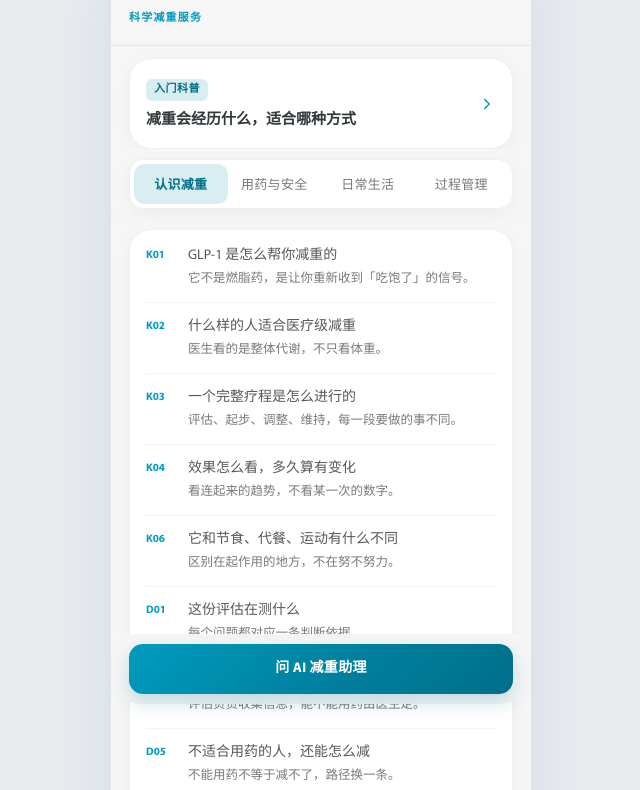
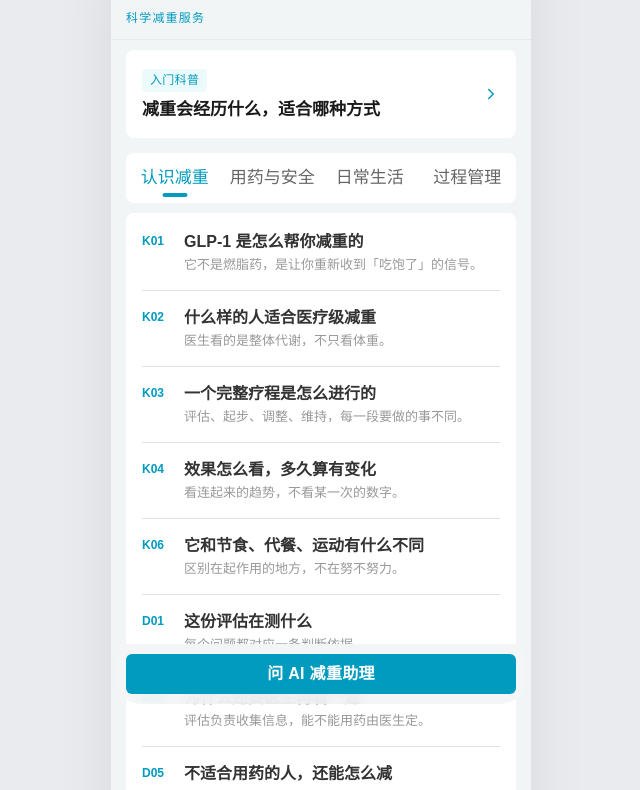
Before and after one commit to lipulin222/online-health-care, a plain HTML site: page patient-education/index.html in a window 1280 px wide. Shown: the part 72-862 px from the top of the page, without its empty margins (319-959 px from the left). Drawn offline with Linux system fonts and the light colour scheme; a web font is replaced by a local one.

Commit message:
chore: 同步 portal 页面与品牌素材（2026-11-13 15:46）

```diff
--- a/patient-education/index.html
+++ b/patient-education/index.html
@@ -7,129 +7,128 @@
 <link rel="icon" href="assets/branding-pic/icon.png">
 <style>
 /* ==========================================================================
-   卓正体重管理科普 · 首页：与内容页、online-service.html 同源
-   （卓正 VI 2025.01 + 420px 手机外壳 + 卡片体系）
-   结构：顶栏标题 → 眉标版头 → 入门科普卡 → 四个主题 tab 纯列表 → 服务特色卡
+   卓正体重管理科普 · 首页：DistinctUI 3.0（750 基准 ÷2 落码）
+   Token：品牌 #009BBF · 页面底 #F2F5F6 · 标题 #1A1A1A / 正文 #333333 /
+          次要 #666666 / 占位 #999999 · 分割线 #E1E1E1（列表）/ #E8E8E8（页面）
+   圆角：卡片 8 / 按钮 6 / 标签 4；字体 PingFang SC（400/500/600）
+   结构：顶栏 → 眉标 → 入门科普卡 → 四个主题 Tab（切页 Tab 6.7）→
+         文章列表（多行列表 6.10 卡片式）→ 服务特色卡 → 吸底按钮（6.5）
    ========================================================================== */
-@font-face{font-family:"ZZ-ZhunYuan";src:url("assets/branding-pic/fonts/方正准圆_GBK.woff2") format("woff2");font-weight:400;font-display:swap}
-@font-face{font-family:"ZZ-ZhunYuan";src:url("assets/branding-pic/fonts/方正粗圆_GBK.woff2") format("woff2"),url("assets/branding-pic/fonts/方正粗圆_GBK.woff") format("woff");font-weight:700;font-display:swap}
-@font-face{font-family:"ZZ-Myriad";src:url("assets/branding-pic/fonts/MyriadPro-Regular.otf") format("opentype");font-weight:400;font-display:swap}
-@font-face{font-family:"ZZ-Myriad";src:url("assets/branding-pic/fonts/MyriadPro-Bold.otf") format("opentype");font-weight:700;font-display:swap}
-
 :root{
-  --zz-blue-1:#006F8A; --zz-blue-2:#00809E; --zz-blue-3:#009BBF; --zz-cyan:#00BED6;
-  --zz-pale:#D9EEF2; --zz-pale-2:#C7E6EE; --zz-bg:#F6F6F6; --zz-text:#595757;
-
-  --bg:var(--zz-bg); --card:#FFFFFF; --ink:var(--zz-text); --ink-2:#7B7978; --ink-3:#A6A4A3;
-  --line:#EBEBEB; --line-soft:#F2F2F2; --hover:#F2FAFC;
-  --accent:var(--zz-blue-1); --accent-soft:var(--zz-pale); --accent-deep:var(--zz-blue-1);
-
-  --radius:22px; --r-xs:12px;
-  --shadow-sm:0 4px 16px rgba(0,111,138,.06);
-  --sp-1:12px; --sp-2:16px;
-  --fs-1:11px; --fs-2:12.5px; --fs-3:14px; --fs-4:16px;
-  --ease:cubic-bezier(.2,.8,.2,1);
-  --font:"ZZ-Myriad","ZZ-ZhunYuan","PingFang SC","Microsoft YaHei",sans-serif;
+  --brand:#009BBF; --brand-pressed:#00A0B5; --brand-light:#EDFAFC;
+  --bg:#F2F5F6; --card:#FFFFFF;
+  --t1:#1A1A1A; --t2:#333333; --t3:#666666; --t4:#999999;
+  --line:#E1E1E1; --line-2:#E8E8E8;
+  --radius-card:8px; --radius-btn:6px; --radius-tag:4px;
+  --gap-card:10px; --gap-module:15px;
+  --font:"PingFang SC","Microsoft YaHei",sans-serif;
 }
 
 *{margin:0;padding:0;box-sizing:border-box;-webkit-tap-highlight-color:transparent}
-html,body{font-family:var(--font);color:var(--ink);background:#E9EBEF;line-height:1.7;
+html,body{font-family:var(--font);color:var(--t2);background:#E9EBEF;line-height:1.6;
   -webkit-font-smoothing:antialiased}
 body{display:flex;justify-content:center;min-height:100vh}
 
 /* ---------- 手机外壳 ---------- */
 .shell{display:flex;justify-content:center;width:100%}
 .phone{width:100%;max-width:420px;min-height:100vh;position:relative;display:flex;
-  flex-direction:column;overflow:hidden;background:var(--bg);box-shadow:0 0 60px rgba(0,111,138,.10)}
+  flex-direction:column;overflow:hidden;background:var(--bg);box-shadow:0 0 60px rgba(0,0,0,.08)}
 @media (min-width:480px){.phone{margin:24px 0;min-height:calc(100vh - 48px);border-radius:32px}}
 
-/* ---------- 顶部导航（返回 / 居中标题） ---------- */
-.topbar{height:46px;display:flex;align-items:center;background:var(--bg);padding:0 6px;
+/* ---------- 顶部导航（6.2：返回 / 居中标题，代码态不带胶囊） ---------- */
+.topbar{height:44px;display:flex;align-items:center;background:var(--card);padding:0 8px;
   flex-shrink:0;position:relative;z-index:5;padding-top:env(safe-area-inset-top)}
-.topbar__back{width:36px;height:36px;display:flex;align-items:center;justify-content:center;
-  border:none;background:none;cursor:pointer;color:var(--ink-2);border-radius:50%;flex-shrink:0}
+.topbar__back{width:32px;height:32px;display:flex;align-items:center;justify-content:center;
+  border:none;background:none;cursor:pointer;color:var(--t2);border-radius:8px;flex-shrink:0}
 .topbar__back svg{width:20px;height:20px}
-.topbar__back:active{background:var(--hover)}
-.topbar__spacer{width:36px;height:36px;flex-shrink:0}
-.topbar__title{flex:1;text-align:center;font-size:13px;font-weight:700;
-  letter-spacing:1.2px;color:var(--ink-2)}
+.topbar__back:active{background:#F5F5F5}
+.topbar__spacer{width:32px;height:32px;flex-shrink:0}
+.topbar__title{flex:1;text-align:center;font-size:18px;font-weight:600;line-height:25px;
+  color:var(--t1)}
 
 /* ---------- 版心 ---------- */
-.page{flex:1;padding:0 18px calc(92px + env(safe-area-inset-bottom))}
-.card{background:var(--card);border:1px solid #F0EFEE;border-radius:var(--radius);
-  box-shadow:0 4px 14px rgba(0,111,138,.055);padding:var(--sp-2)}
-.card + .card{margin-top:var(--sp-1)}
+.page{flex:1;padding:0 15px calc(76px + env(safe-area-inset-bottom))}
 
-/* ---------- 版头：眉标（无标题） ---------- */
-.art-hd{margin:0 -18px;padding:12px 18px 16px;background:var(--bg);
-  border-bottom:1px solid #E7E6E4}
-.art-hd__k{display:block;font-size:11px;font-weight:700;letter-spacing:1.2px;
-  color:var(--zz-blue-3)}
+/* ---------- 版头：眉标 ---------- */
+.art-hd{margin:0 -15px;padding:14px 15px 12px;background:var(--bg);
+  border-bottom:1px solid var(--line-2)}
+.art-hd__k{display:block;font-size:12px;font-weight:500;letter-spacing:1.2px;
+  line-height:17px;color:var(--brand)}
+
+/* ---------- 卡片基底（平铺：无描边、无阴影） ---------- */
+.card{background:var(--card);border-radius:var(--radius-card);padding:16px}
+.card + .card{margin-top:var(--gap-card)}
 
 /* ---------- 入门科普卡 ---------- */
-.intro{display:flex;align-items:center;gap:12px;margin-top:var(--sp-1);
-  background:var(--card);border:1px solid #F0EFEE;border-radius:var(--radius);
-  box-shadow:0 4px 14px rgba(0,111,138,.055);padding:var(--sp-2);text-decoration:none;cursor:pointer}
-.intro:active{background:var(--hover)}
+.intro{display:flex;align-items:center;gap:12px;margin-top:var(--gap-card);
+  background:var(--card);border-radius:var(--radius-card);padding:16px;
+  text-decoration:none;cursor:pointer}
+.intro:active{background:#F7F7F7}
 .intro__c{flex:1;min-width:0}
-.intro__tag{display:inline-block;font-size:11px;font-weight:700;letter-spacing:.5px;
-  color:var(--zz-blue-1);background:var(--accent-soft);border-radius:6px;padding:2px 8px}
-.intro__t{display:block;margin-top:8px;font-size:15px;font-weight:700;line-height:1.5;
-  color:#33393B}
-.intro svg{flex:0 0 auto;width:18px;height:18px;color:var(--zz-blue-3)}
+.intro__tag{display:inline-block;font-size:12px;font-weight:500;letter-spacing:.3px;
+  line-height:17px;color:var(--brand);background:var(--brand-light);
+  border-radius:var(--radius-tag);padding:3px 8px}
+.intro__t{display:block;margin-top:6px;font-size:17px;font-weight:600;line-height:24px;
+  color:var(--t1)}
+.intro svg{flex:0 0 auto;width:18px;height:18px;color:var(--brand)}
 
-/* ---------- Tab 栏（吸顶） ---------- */
-.tabs{position:sticky;top:0;z-index:4;margin:0 -18px;padding:10px 18px 8px;
-  background:linear-gradient(var(--bg) 78%,rgba(246,246,246,0))}
-.tabs__bar{display:flex;background:var(--card);border:1px solid #F0EFEE;border-radius:14px;
-  padding:4px;box-shadow:var(--shadow-sm)}
-.tabs__btn{flex:1;min-height:40px;border:none;background:none;cursor:pointer;
-  font-family:var(--font);font-size:13px;color:var(--ink-2);border-radius:10px;
-  padding:8px 2px;letter-spacing:.3px;transition:background .15s var(--ease),color .15s var(--ease)}
-.tabs__btn[aria-selected="true"]{background:var(--accent-soft);color:var(--zz-blue-1);font-weight:700}
+/* ---------- 切页 Tab（6.7：排布方式一，选项数目固定） ---------- */
+.tabs{position:sticky;top:0;z-index:4;margin:0 -15px;padding:var(--gap-module) 15px 0;
+  background:var(--bg)}
+.tabs__bar{display:flex;height:50px;background:var(--card);border-radius:var(--radius-card);
+  overflow:hidden}
+.tabs__btn{flex:1;position:relative;border:none;background:none;cursor:pointer;
+  font-family:var(--font);font-size:17px;font-weight:400;line-height:24px;color:var(--t3);
+  padding:0 2px;transition:color .15s ease}
+.tabs__btn::after{content:"";position:absolute;left:50%;bottom:6px;width:25px;height:4px;
+  border-radius:99px;background:var(--brand);transform:translateX(-50%) scaleX(0);
+  transition:transform .18s ease}
+.tabs__btn[aria-selected="true"]{color:var(--brand);font-weight:500}
+.tabs__btn[aria-selected="true"]::after{transform:translateX(-50%) scaleX(1)}
+.tabs__btn:active{background:#F7F7F7}
 
-/* ---------- 文章纯列表 ---------- */
-.panel{margin-top:var(--sp-1)}
+/* ---------- 文章列表（6.10 多行列表 · 卡片式） ---------- */
+.panel{margin-top:var(--gap-card)}
 .panel[hidden]{display:none}
-.lst{list-style:none;background:var(--card);border:1px solid #F0EFEE;border-radius:var(--radius);
-  box-shadow:0 4px 14px rgba(0,111,138,.055);padding:2px var(--sp-2)}
-.lst li + li{border-top:1px solid var(--line-soft)}
-.lst a{display:flex;gap:10px;padding:13px 0;min-height:52px;text-decoration:none;color:var(--ink)}
-.lst .id{flex:0 0 32px;padding-top:2px;font-family:"ZZ-Myriad",var(--font);font-size:var(--fs-1);
-  font-weight:700;color:var(--zz-blue-3)}
+.lst{list-style:none;background:var(--card);border-radius:var(--radius-card);padding:2px 16px}
+.lst li + li{border-top:1px solid var(--line)}
+.lst a{display:flex;gap:12px;padding:15px 0;min-height:75px;text-decoration:none;color:var(--t2)}
+.lst .id{flex:0 0 30px;padding-top:3px;font-size:12px;font-weight:600;line-height:17px;
+  color:var(--brand);font-variant-numeric:tabular-nums}
 .lst .c{flex:1;min-width:0}
-.lst .t{display:block;font-size:var(--fs-3);line-height:1.5;color:var(--ink)}
-.lst .d{display:block;margin-top:3px;font-size:var(--fs-2);line-height:1.6;color:var(--ink-2)}
-@media (hover:hover){.lst a:hover .t{color:var(--accent-deep)}}
+.lst .t{display:block;font-size:16px;font-weight:600;line-height:23px;color:var(--t2)}
+.lst .d{display:block;margin-top:3px;font-size:13px;font-weight:400;line-height:18px;
+  color:var(--t4)}
+@media (hover:hover){.lst a:hover .t{color:var(--brand)}}
 
 /* ---------- 服务特色卡 ---------- */
-.svc__hd{display:flex;align-items:baseline;gap:8px;padding-bottom:10px;margin-bottom:12px;
-  border-bottom:1px solid var(--line-soft)}
-.svc__k{font-size:var(--fs-1);font-weight:700;letter-spacing:1.2px;color:var(--zz-blue-3)}
-.svc__t{font-size:var(--fs-4);font-weight:700;color:#33393B}
-.item + .item{margin-top:14px;padding-top:14px;border-top:1px dashed #F0EFEE}
-.item .nm{display:flex;align-items:center;gap:7px;font-size:var(--fs-3);font-weight:700;color:var(--ink)}
+.svc__hd{display:flex;align-items:baseline;gap:8px;padding-bottom:10px;
+  border-bottom:1px solid var(--line-2)}
+.svc__k{font-size:12px;font-weight:500;letter-spacing:1.2px;line-height:17px;color:var(--brand)}
+.svc__t{font-size:17px;font-weight:600;line-height:24px;color:var(--t1)}
+.svc .item + .item{margin-top:14px;padding-top:14px;border-top:1px solid var(--line)}
+.item .nm{display:flex;align-items:center;gap:8px;font-size:15px;font-weight:500;
+  line-height:21px;color:var(--t2)}
 .item .nm::before{content:"";flex:0 0 5px;height:5px;border-radius:1px;
-  background:var(--zz-blue-3);transform:rotate(45deg)}
-.item .ds{font-size:var(--fs-3);color:var(--ink-2);line-height:1.8}
-.disclaim{font-size:var(--fs-1);color:var(--ink-3);line-height:1.8;
-  border-top:1px solid var(--line-soft);padding-top:10px;margin-top:12px}
+  background:var(--brand);transform:rotate(45deg)}
+.item .ds{font-size:13px;font-weight:400;color:var(--t3);line-height:19px;margin-top:4px}
+.disclaim{font-size:11px;font-weight:400;line-height:17px;color:var(--t4);
+  border-top:1px solid var(--line);padding-top:10px;margin-top:14px}
 
-/* ---------- 吸底 AI 按钮 ---------- */
+/* ---------- 吸底主按钮（6.5 Large：高 40 · 圆角 6 · 32/600→16px） ---------- */
 .askbar{position:fixed;left:50%;transform:translateX(-50%);bottom:0;width:100%;
-  max-width:420px;z-index:6;padding:10px 18px calc(10px + env(safe-area-inset-bottom));
-  background:rgba(246,246,246,.92);-webkit-backdrop-filter:blur(8px);backdrop-filter:blur(8px)}
+  max-width:420px;z-index:6;padding:10px 15px calc(10px + env(safe-area-inset-bottom));
+  background:rgba(242,245,246,.92);-webkit-backdrop-filter:blur(8px);backdrop-filter:blur(8px)}
 @media (min-width:480px){.askbar{bottom:24px;border-radius:0 0 32px 32px}}
-.btn{display:flex;align-items:center;justify-content:center;gap:6px;width:100%;cursor:pointer;
-  font-family:var(--font);color:#fff;border:none;border-radius:14px;padding:13px;
-  font-size:var(--fs-3);font-weight:700;letter-spacing:.3px;text-decoration:none;
-  background:linear-gradient(135deg,var(--zz-blue-3) 0%,var(--zz-blue-2) 55%,var(--zz-blue-1) 100%);
-  box-shadow:0 8px 20px rgba(0,111,138,.22);transition:transform .15s var(--ease),box-shadow .15s var(--ease)}
-.btn:active{transform:scale(.985);box-shadow:0 4px 10px rgba(0,111,138,.16)}
+.btn{display:flex;align-items:center;justify-content:center;width:100%;height:40px;
+  cursor:pointer;font-family:var(--font);color:#fff;border:none;border-radius:var(--radius-btn);
+  font-size:16px;font-weight:600;letter-spacing:.3px;text-decoration:none;
+  background:var(--brand);transition:background .15s ease,transform .15s ease}
+.btn:active{background:var(--brand-pressed);transform:scale(.985)}
 
 /* ---------- 入场 ---------- */
 @keyframes zzUp{from{opacity:0;transform:translateY(7px)}to{opacity:1;transform:none}}
-.fade{animation:zzUp .36s var(--ease) both}
+.fade{animation:zzUp .36s cubic-bezier(.2,.8,.2,1) both}
 @media (prefers-reduced-motion:reduce){.fade{animation:none}}
 </style>
 </head>
@@ -159,7 +158,7 @@ body{display:flex;justify-content:center;min-height:100vh}
         <svg viewBox="0 0 24 24" fill="none" aria-hidden="true"><path d="M9 6l6 6-6 6" stroke="currentColor" stroke-width="2" stroke-linecap="round" stroke-linejoin="round"/></svg>
       </a>
 
-      <!-- 四个主题 tab -->
+      <!-- 四个主题 Tab -->
       <nav class="tabs" aria-label="内容分类">
         <div class="tabs__bar" role="tablist">
           <button class="tabs__btn" id="tab-know" role="tab" aria-selected="true" aria-controls="panel-know" type="button">认识减重</button>
@@ -226,7 +225,7 @@ body{display:flex;justify-content:center;min-height:100vh}
       </section>
 
       <!-- 服务特色卡 -->
-      <div class="card fade">
+      <div class="card svc fade">
         <div class="svc__hd"><span class="svc__k">卓正医疗</span><h2 class="svc__t">体重管理服务</h2></div>
         <div class="item"><div class="nm">医生定制方案</div><div class="ds">内分泌科医生评估后制定，线上复诊与调量，方案跟着身体变化走。</div></div>
         <div class="item"><div class="nm">药物支持</div><div class="ds">处方药冷链配送到家，用法、保存与反应应对全程有指导。</div></div>
@@ -235,7 +234,7 @@ body{display:flex;justify-content:center;min-height:100vh}
         <p class="disclaim">本页内容基于公开科普与服务说明整理，具体方案以医生评估为准。</p>
       </div>
 
-      <!-- 吸底 AI -->
+      <!-- 吸底主按钮 -->
       <div class="askbar">
         <a class="btn" href="../weight-loss-agent-page/index.html">问 AI 减重助理</a>
       </div>
```
